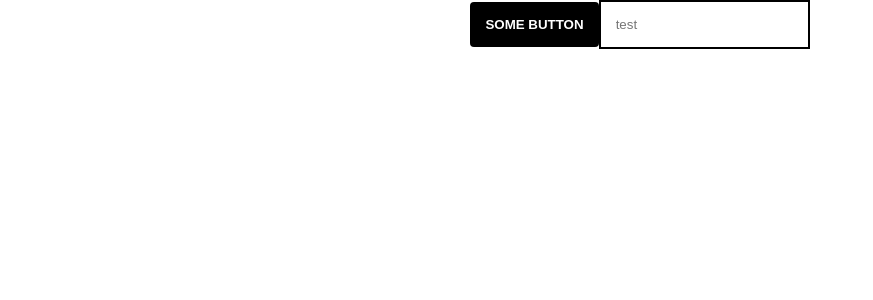
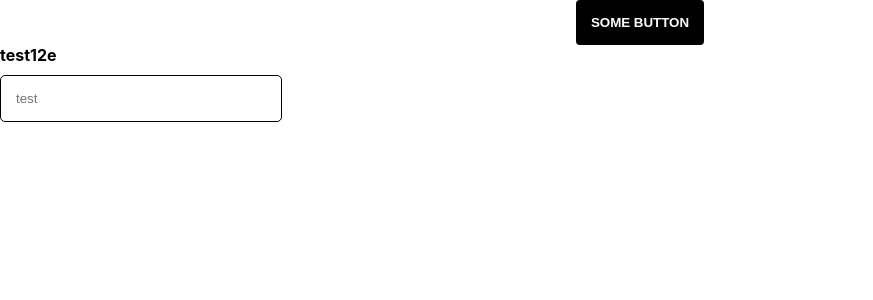
Before and after one commit to softwarehutpl/react-ui-components, a React (Create React App) app: page / in a window 1280 px wide. Shown: the top 300 px of the page, without its empty margins (0-873 px from the left). Built offline with nearby package versions, Linux system fonts and the light colour scheme.

Commit message:
Add label to component and changes in UI

```diff
--- a/src/App.tsx
+++ b/src/App.tsx
@@ -27,6 +27,8 @@ function App() {
           hoverBackgroundColor='#EEE'
           focusBackgroundColor='#EEE'
           transitionEffect='mid'
+          label='test12e'
+          width={250}
         />
       </div>
     </ThemeProvider>
--- a/src/components/atoms/Checkbox/Checkbox.tsx
+++ b/src/components/atoms/Checkbox/Checkbox.tsx
@@ -7,7 +7,7 @@ export interface CheckboxContainerProps {
   padding?: number
 }
 
-export interface CheckboxProps  extends CheckboxContainerProps, CheckmarkProps {
+export interface CheckboxProps extends CheckboxContainerProps, CheckmarkProps {
   className?: string;
   checked: boolean;
   label?: string;
@@ -20,7 +20,7 @@ export const CheckboxContainer = styled.div<CheckboxContainerProps>`
   display: inline-block;
   margin: ${({ margin }) => margin + 'px'};
   padding: ${({ padding }) => padding + 'px'};
-`
+`;
 
 export const StyledLabel = styled.label`
   display: flex;
@@ -95,7 +95,7 @@ Checkbox.defaultProps = {
   padding: 15,
   noBorder: false,
   borderRadius: 4,
-  borderWidth: 1
+  borderWidth: 1,
 };
 
 export default Checkbox;
--- a/src/components/atoms/Input/Input.tsx
+++ b/src/components/atoms/Input/Input.tsx
@@ -2,11 +2,24 @@ import React from 'react';
 import styled from 'styled-components';
 import './input.scss';
 
-type Props = {
-  buttonTitle?: string;
+interface InputContainerProps {
+  width?: number;
+  direction?: string;
+};
+
+interface InputLabelProps {
+  margin?: number;
+  padding?: number;
+  width?: number;
+  direction?: string;
+  labelPosition?: string;
+};
+
+interface InputProps extends InputContainerProps, InputLabelProps {
   onChange: () => void;
   color?: string;
   className?: string;
+  labelClassName?: string;
   placeholder?: string;
   disabled?: boolean;
   fontColor?: string;
@@ -23,22 +36,92 @@ type Props = {
   showPlaceholderOnFocus?: boolean;
   margin?: number;
   padding?: number;
-}
+  label?: string;
+  direction?: string;
+  width?: number;
+  labelPosition?: string;
+};
 
-const Input = (
-  {
-    onChange,
-    className,
-    placeholder,
-    disabled,
-  }: Props
-) => (
-  <input
-    className={className}
-    onChange={onChange}
-    disabled={disabled}
-    placeholder={placeholder}
-  />
+export const InputField = styled.input<InputProps>`
+  background-color: ${({ backgroundColor, theme, color }) => {
+    return backgroundColor || (color && theme.colors[color].light);
+  }};
+  color: ${({ fontColor, theme, color }) => fontColor || (color && theme.colors[color].dark)};
+  border: ${({ noBorder }) => noBorder ? 'none' : 'solid'};
+  border-color: ${({ borderColor, theme, color }) => borderColor || (color && theme.colors[color].dark) };
+  border-width: ${({ borderWidth }) => `${borderWidth}px`};
+  border-radius: ${({ borderRadius }) => `${borderRadius}px`};
+  margin: ${({ margin }) => `${margin}px`};
+  padding: ${({ padding }) => `${padding}px`};
+  width: ${({ width }) => `${width}px`};
+  outline: none;
+  transition: ${({ transitionEffect, theme }) => transitionEffect ? theme.transitions.all[transitionEffect] : 'none'};
+  :hover {
+    border-color: ${({ hoverBorderColor, focusBorderColor, color, theme }) => hoverBorderColor || focusBorderColor || (color && theme.colors[color].dark)};
+    background-color: ${({ hoverBackgroundColor, focusBackgroundColor, color, theme }) => hoverBackgroundColor || focusBackgroundColor || (color && theme.colors[color].light)};
+  };
+  :focus {
+    border-color: ${({ focusBorderColor, color, theme }) => focusBorderColor || (color && theme.colors[color].dark)};
+    background-color: ${({ focusBackgroundColor, color, theme }) => focusBackgroundColor || (color && theme.colors[color].light)};
+  };
+  :focus::-webkit-input-placeholder {
+    font-size: .75em;
+    position: relative;
+    top: -15px;
+    transition: ${({ transitionEffect, showPlaceholderOnFocus, theme }) => showPlaceholderOnFocus &&
+      (transitionEffect ? theme.transitions.all[transitionEffect] : '0.2s ease-out')};
+  };
+  &::-webkit-input-placeholder {
+    transition: ${({ transitionEffect, theme }) => transitionEffect ? theme.transitions.all[transitionEffect] : '0.2s ease-out'};
+  };
+`;
+
+export const InputContainer = styled.div<InputContainerProps>`
+  display: flex;
+  flex-direction: ${({ direction }) => 'column' && direction};
+  align-items: flex-start;
+  justify-content: flex-start;
+  width: ${({ width }) => `${width}px`};
+`;
+
+export const InputLabel = styled.span<InputLabelProps>`
+  margin-bottom: 10px;
+  width: ${({ width }) => `${width}px`};
+  text-align: ${({ labelPosition }) => labelPosition};
+  font-weight: bold;
+`;
+
+const Input = (props: InputProps) => (
+  <InputContainer width={props.width} direction={props.direction}>
+    {props.label && (<InputLabel
+      labelPosition={props.labelPosition}
+      className={props.labelClassName}
+      width={props.width}>{props.label}
+    </InputLabel>)}
+    <InputField
+      {...props}
+      // disabled={props.disabled}
+      // color={props.color}
+      // width={props.width}
+      // className={props.className}
+      // fontColor={props.fontColor}
+      // backgroundColor={props.backgroundColor}
+      // noBorder={props.noBorder}
+      // borderColor={props.borderColor}
+      // borderWidth={props.borderWidth}
+      // borderRadius={props.borderRadius}
+      // margin={props.margin}
+      // padding={props.padding}
+      // placeholder={props.placeholder}
+      // hoverBackgroundColor={props.hoverBackgroundColor}
+      // hoverBorderColor={props.hoverBorderColor}
+      // focusBackgroundColor={props.focusBackgroundColor}
+      // focusBorderColor={props.focusBorderColor}
+      // transitionEffect={props.transitionEffect}
+      // showPlaceholderOnFocus={props.showPlaceholderOnFocus}
+      // onChange={props.onChange}
+    />
+  </InputContainer>
 );
 
 const defaultProps = {
@@ -47,69 +130,37 @@ const defaultProps = {
   noBorder: false,
   disabled: false,
   className: '',
-  borderWidth: 2,
+  borderWidth: 1,
   margin: 0,
   padding: 15,
-  borderRadius: 0,
+  borderRadius: 5,
   borderColor: '#000',
   showPlaceholderOnFocus: false,
+  width: 200,
+  direction: 'column',
+  labelPosition: 'left',
 };
 
 Input.defaultProps = defaultProps;
 
-export default styled(Input)`${({
-  theme,
-  color = defaultProps.color,
-  backgroundColor,
-  fontColor = defaultProps.fontColor,
-  noBorder = defaultProps.noBorder,
-  borderColor = defaultProps.borderColor,
-  borderWidth = defaultProps.borderWidth,
-  borderRadius = defaultProps.borderRadius,
-  margin = defaultProps.margin,
-  padding = defaultProps.padding,
-  hoverBackgroundColor,
-  hoverBorderColor,
-  focusBackgroundColor,
-  focusBorderColor,
-  transitionEffect,
-  showPlaceholderOnFocus,
-}) => ({
-  'background-color': backgroundColor || theme.colors[color].light,
-  'color': fontColor || theme.colors[color].dark,
-  'border': noBorder ? 'none' : 'solid',
-  'border-color': borderColor || theme.colors[color].dark,
-  'border-width': `${borderWidth}px`,
-  'border-radius': `${borderRadius}px`,
-  'margin': `${margin}px`,
-  'padding': `${padding}px`,
-  '&:hover': {
-    'cursor': 'pointer',
-    'background-color': hoverBackgroundColor || focusBackgroundColor || theme.colors[color].light,
-    'border-color': hoverBorderColor || focusBorderColor || theme.colors[color].dark,
-  },
-  '&:focus': {
-    'cursor': 'pointer',
-    'background-color': focusBackgroundColor || theme.colors[color].light,
-    'border-color': focusBorderColor || theme.colors[color].dark,
-  },
-  '&:focus::-webkit-input-placeholder': showPlaceholderOnFocus ? {
-    'font-size': '.75em',
-    'position': 'relative',
-    'top': '-15px',
-    'transition': transitionEffect ? theme.transitions.all[transitionEffect] : '0.2s ease-out',
-  } : '',
-  '&::-webkit-input-placeholder': showPlaceholderOnFocus ? {
-    'transition': transitionEffect ? theme.transitions.all[transitionEffect] : '0.2s ease-out',
-  } : '',
-  'outline': 'none',
-  'transition': transitionEffect ? theme.transitions.all[transitionEffect] : 'none',
-  '&[disabled]': {
-    'background-color': theme.colors.disabled.base,
-    'border-color': theme.colors.disabled.dark,
-    'color': '#a6a6a6',
-    '&:hover': {
-      'cursor': 'auto',
-    },
-  },
-})}`
+export default Input;
+
+// export default styled(Input)`${({
+
+// }) => ({
+//   'background-color': backgroundColor || theme.colors[color].light,
+//   'color': fontColor || theme.colors[color].dark,
+//   'border': noBorder ? 'none' : 'solid',
+//   'border-color': borderColor || theme.colors[color].dark,
+//   'border-width': `${borderWidth}px`,
+//   'border-radius': `${borderRadius}px`,
+//   'margin': `${margin}px`,
+//   'padding': `${padding}px`,
+//   'width': '100%',
+//
+//
+//
+//   'outline': 'none',
+//   'transition': transitionEffect ? theme.transitions.all[transitionEffect] : 'none',
+//
+// })}`
```
Also changed, not shown: 2 other files (tests, documents, lock files or other folders).
